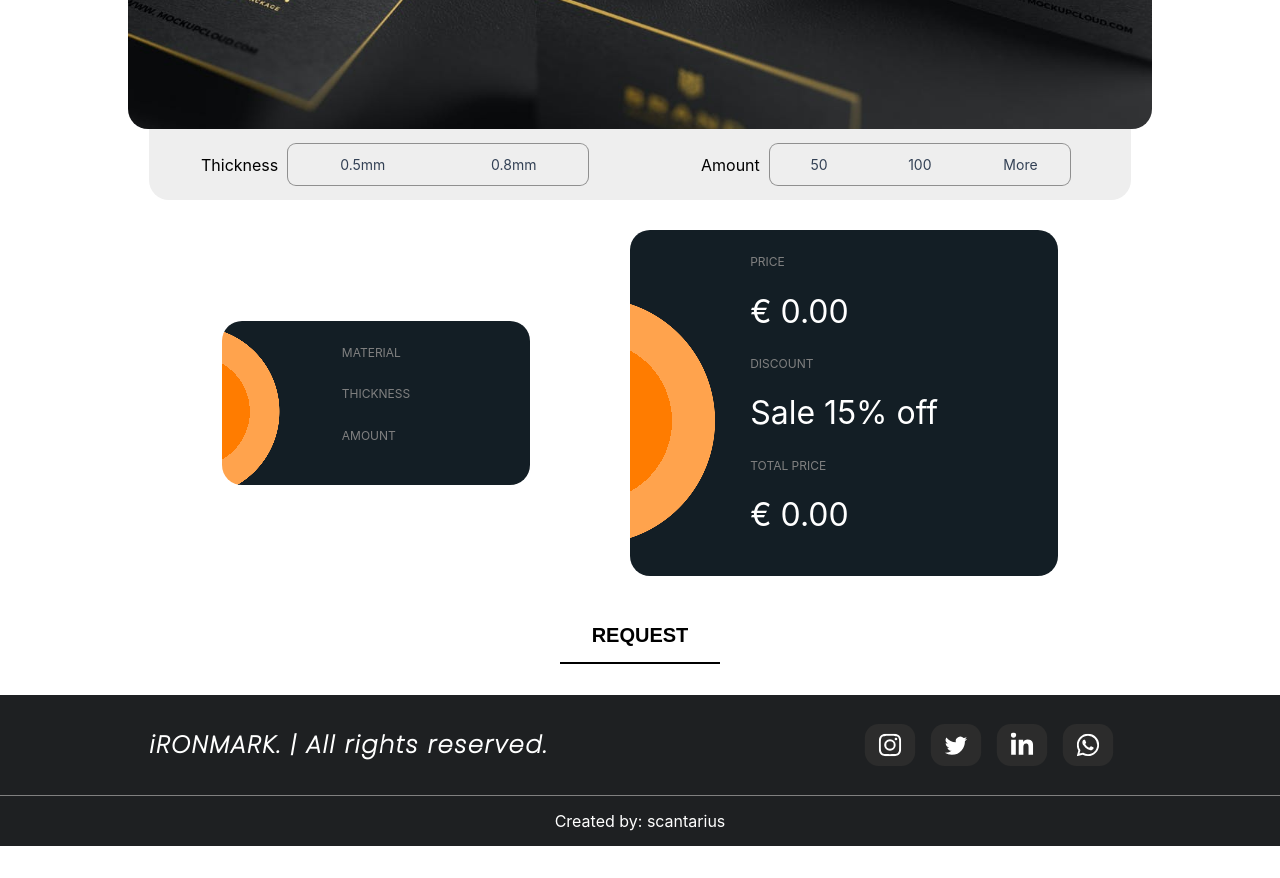
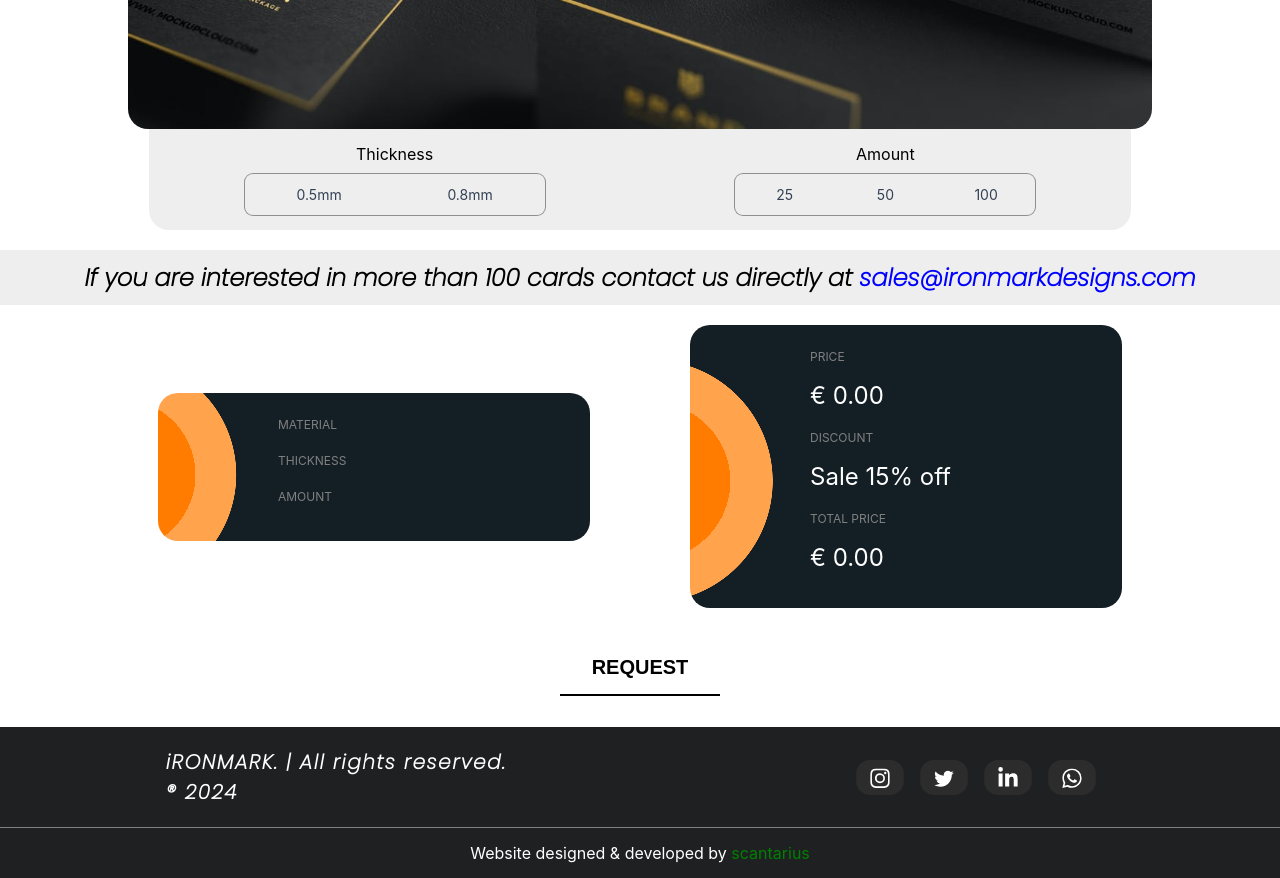
Before and after one commit to scantarius/ironmark, a React (Create React App) app: page /#/ in a window 1280 px wide. Shown: the part 1200-2078 px from the top of the page. Before the commit the page ends 2046 px from the top, so only its background shows below. Built offline with nearby package versions, Linux system fonts and the light colour scheme.

Commit message:
finishing touches UI

```diff
--- a/src/App.css
+++ b/src/App.css
@@ -7,6 +7,10 @@
   --lightgreen: #61bc84;
 }
 
+html {
+  scroll-behavior: smooth;
+}
+
 body {
   background: #fff;
 }
--- a/src/App.js
+++ b/src/App.js
@@ -15,6 +15,7 @@ function App() {
         <NavBar />
         <Routes>
           <Route path="/" element={<LandingPage />} />
+          <Route path="#productCard" element={<LandingPage />} />
           <Route path="/about" element={<About />} />
           <Route path="/contact" element={<Contact />} />
         </Routes>
--- a/src/components/Footer.css
+++ b/src/components/Footer.css
@@ -11,13 +11,19 @@ footer {
 }
 
 footer > div:nth-child(1) {
-  font-size: 12px;
+  font-size: 10px;
   font-family: "Poppins", sans-serif;
   letter-spacing: 0.1rem;
   margin: 0;
   padding: 0;
   color: #fff;
 }
+
+footer > div:nth-child(1) > h1 {
+  margin: 0;
+}
+
+/* SOCIAL ICONS */
 
 #footerSocialMedia {
   transition: 5s all;
@@ -54,8 +60,8 @@ footer > div:nth-child(1) {
 }
 
 .footerSocialContainer {
-  width: 40px;
-  height: 30px;
+  width: 30px;
+  height: 25px;
   border-radius: 10px;
   transform: scale(1.4);
   background-color: rgb(44, 44, 44);
@@ -73,7 +79,7 @@ footer > div:nth-child(1) {
 
 .socialSvg {
   padding: 10px;
-  width: 16px;
+  width: 14px;
   display: flex;
   justify-content: center;
   align-items: center;
@@ -95,6 +101,8 @@ footer > div:nth-child(1) {
   }
 }
 
+/* CREATED BY */
+
 #createdBy {
   background: var(--black);
   color: #fff;
@@ -103,13 +111,22 @@ footer > div:nth-child(1) {
   padding: 15px;
 }
 
+#createdBy > a {
+  color: green;
+}
+
 @media (width <= 426px) {
   footer > div:nth-child(1) {
     order: 2;
     font-size: 10px;
+    text-align: center;
   }
   footer > div:nth-child(2) {
     order: 1;
     transform: scale(0.9);
   }
+  #createdBy {
+    padding-top: 50px;
+    border-top: none;
+  }
 }
--- a/src/components/Footer.js
+++ b/src/components/Footer.js
@@ -1,5 +1,6 @@
 import React from "react";
 import "./Footer.css";
+import { NavLink } from "react-router-dom";
 
 function Footer() {
   return (
@@ -7,6 +8,9 @@ function Footer() {
       <footer>
         <div>
           <h1>iRONMARK. | All rights reserved.</h1>
+          <h1>
+            ® <span>2024</span>
+          </h1>
         </div>
         <div id="footerSocialMedia">
           <div className="footerCard">
@@ -57,7 +61,14 @@ function Footer() {
         </div>
       </footer>
       <div id="createdBy">
-        Created by: <span>scantarius</span>
+        Website designed & developed by{" "}
+        <NavLink
+          to="https://github.com/scantarius"
+          target="_blank"
+          rel="noopener noreferrer"
+        >
+          scantarius
+        </NavLink>
       </div>
     </>
   );
--- a/src/components/NavBar.css
+++ b/src/components/NavBar.css
@@ -281,7 +281,7 @@ a:link {
   }
   to {
     visibility: visible;
-    margin-top: 0;
+    margin-top: -70px;
   }
 }
 
@@ -345,6 +345,9 @@ a:link {
   }
 
   .header__logo {
+    display: flex;
+    justify-content: center;
+    flex-direction: column;
     text-align: center;
     padding: 0;
   }
@@ -363,7 +366,7 @@ a:link {
     color: #000;
     position: absolute;
     left: 5%;
-    margin-bottom: -20px;
+    top: 40%;
   }
 
   #header a {
@@ -381,7 +384,6 @@ a:link {
 
   .closeIcon.is-open {
     display: block;
-    margin-bottom: 150px;
     transform: scale(0.8);
   }
 
@@ -398,4 +400,9 @@ a:link {
     margin-top: -30px;
     transform: scale(0.7);
   }
+
+  .socialContainer {
+    width: 25px;
+    height: 30px;
+  }
 }
--- a/src/pages/About.css
+++ b/src/pages/About.css
@@ -12,3 +12,9 @@
   font-size: 14px;
   line-height: 1.8;
 }
+
+@media (width <= 426px) {
+  #aboutCompanyWrapper {
+    height: 120vh;
+  }
+}
--- a/src/pages/LandingPage.css
+++ b/src/pages/LandingPage.css
@@ -59,6 +59,7 @@
   text-align: center;
   overflow: hidden;
   height: 50px;
+  width: 100%;
 }
 
 .animation > h1 {
@@ -87,7 +88,7 @@
 /* productCard */
 
 #productCard {
-  margin: 30px 0 30px 0;
+  margin: 30px 0 0 0;
   background: #fff;
 }
 
@@ -96,6 +97,7 @@
   display: flex;
   justify-content: center;
   align-items: center;
+  flex-wrap: wrap;
   gap: 2%;
 }
 
@@ -206,14 +208,16 @@
 
 .otherCardOptions__two {
   border-radius: 0 0 20px 0;
+  display: block;
 }
 
 .otherCardOptions__one,
 .otherCardOptions__two {
   display: flex;
   justify-content: center;
+  align-items: center;
+  flex-direction: column;
   gap: 10px;
-  align-items: center;
   width: 36%;
   padding: 15px;
   background: #eee;
@@ -267,6 +271,24 @@
   font-weight: 600;
 }
 
+/* additionalInfo */
+
+#additionalInfoWrapper {
+  width: 100%;
+}
+
+#additionalInfo h1 {
+  text-align: center;
+  padding: 10px 0 10px 0;
+  background-color: #eee;
+  color: #000;
+  font-family: "Poppins", sans-serif;
+}
+
+#additionalInfo span {
+  color: blue;
+}
+
 /* productInfo */
 
 #productInfo {
@@ -278,6 +300,11 @@
   color: #fff;
 }
 
+#productInfo > div {
+  display: block;
+  width: 15%;
+}
+
 #productInfo span {
   color: gray;
   text-transform: uppercase;
@@ -286,6 +313,8 @@
 
 #productInfo h1 {
   font-weight: 400;
+  font-size: 24px;
+  width: 100%;
 }
 
 #productInfo > div {
@@ -378,3 +407,61 @@ button {
   border: none;
   background-color: transparent;
 }
+
+/* Resposivity */
+
+@media (width <= 768px) {
+  #productInfo {
+    gap: 60px;
+  }
+
+  #productInfo > div {
+    display: block;
+    width: 20%;
+  }
+
+  #additionalInfo h1 {
+    font-size: 20px;
+    margin-top: 0;
+    padding: 20px;
+  }
+
+  .otherCardOptions__one,
+  .otherCardOptions__two {
+    display: flex;
+    justify-content: center;
+    align-items: center;
+    flex-direction: column;
+    gap: 10px;
+    width: 100%;
+    padding: 15px;
+    background: #eee;
+  }
+}
+
+@media (width <= 426px) {
+  #productInfo {
+    gap: 10px;
+  }
+
+  #productInfo > div {
+    display: block;
+    width: 25%;
+  }
+
+  #additionalInfo h1 {
+    font-size: 16px;
+    padding: 15px;
+    margin: 0 0 10px;
+  }
+
+  #productInfo span {
+    display: block;
+    font-size: 12px;
+  }
+
+  #productInfo h1 {
+    display: block;
+    font-size: 18px;
+  }
+}
--- a/src/pages/LandingPage.js
+++ b/src/pages/LandingPage.js
@@ -18,9 +18,9 @@ function LandingPage() {
   const [eight, setEight] = useState(false);
 
   const [amount, setAmount] = useState(false);
+  const [twentyfive, setTwentyFive] = useState(false);
   const [fifty, setFifty] = useState(false);
   const [hundred, setHundred] = useState(false);
-  const [more, setMore] = useState(false);
 
   function changeMaterialToGold() {
     setMaterialPhoto(false);
@@ -58,6 +58,15 @@ function LandingPage() {
     document.getElementById("thicknessValue").innerHTML = x;
   }
 
+  function changeAmountToTwentyFive() {
+    setAmount(true);
+    setTwentyFive(true);
+    console.log(twentyfive);
+    localStorage.setItem("Amount", "25");
+    var x = localStorage.getItem("Amount");
+    document.getElementById("amountValue").innerHTML = x;
+  }
+
   function changeAmountToFifty() {
     setAmount(false);
     setFifty(true);
@@ -76,18 +85,18 @@ function LandingPage() {
     document.getElementById("amountValue").innerHTML = x;
   }
 
-  function changeAmountToMore() {
-    setAmount(true);
-    setMore(true);
-    console.log(more);
-    localStorage.setItem("Amount", "More");
-    var x = localStorage.getItem("Amount");
-    document.getElementById("amountValue").innerHTML = x;
-  }
-
   const materialVal = localStorage.getItem("Material");
   const thicknessVal = localStorage.getItem("Thickness");
   const amountVal = localStorage.getItem("Amount");
+
+  const ProductCardView = (productCard) => {
+    const productCardID = document.getElementById(productCard);
+    productCardID.scrollIntoView({
+      behavior: "smooth",
+      block: "end",
+      inline: "nearest",
+    });
+  };
 
   return (
     <>
@@ -99,14 +108,14 @@ function LandingPage() {
             alt={aboutBackground}
           />
           <div className="textBox">
-            <h1 className="title">We make you</h1>
+            <h1 className="title">we make you</h1>
             <div className="animation">
               <h1 className="item">stand out</h1>
               <h1 className="item">look professional</h1>
               <h1 className="item">leave lasting impression</h1>
             </div>
             <button>
-              <NavLink to="#productCard" className="moreAboutButton">
+              <NavLink onClick={ProductCardView} className="moreAboutButton">
                 CREATE ORDER
               </NavLink>
             </button>
@@ -167,6 +176,15 @@ function LandingPage() {
                   name="radio2"
                   defaultChecked=""
                   className={amount}
+                  onClick={changeAmountToTwentyFive}
+                />
+                <span className="name2">25</span>
+              </label>
+              <label className="radio2">
+                <input
+                  type="radio"
+                  name="radio2"
+                  className={amount}
                   onClick={changeAmountToFifty}
                 />
                 <span className="name2">50</span>
@@ -180,19 +198,18 @@ function LandingPage() {
                 />
                 <span className="name2">100</span>
               </label>
-              <label className="radio2">
-                <input
-                  type="radio"
-                  name="radio2"
-                  className={amount}
-                  onClick={changeAmountToMore}
-                />
-                <span className="name2">More</span>
-              </label>
             </div>
           </div>
         </div>
       </div>
+      <section id="additionalInfo">
+        <div id="additionalInfoWrapper">
+          <h1>
+            If you are interested in more than 100 cards contact us directly at{" "}
+            <span>sales@ironmarkdesigns.com</span>
+          </h1>
+        </div>
+      </section>
       <div id="productInfo">
         <div>
           <span>Material</span>
```
